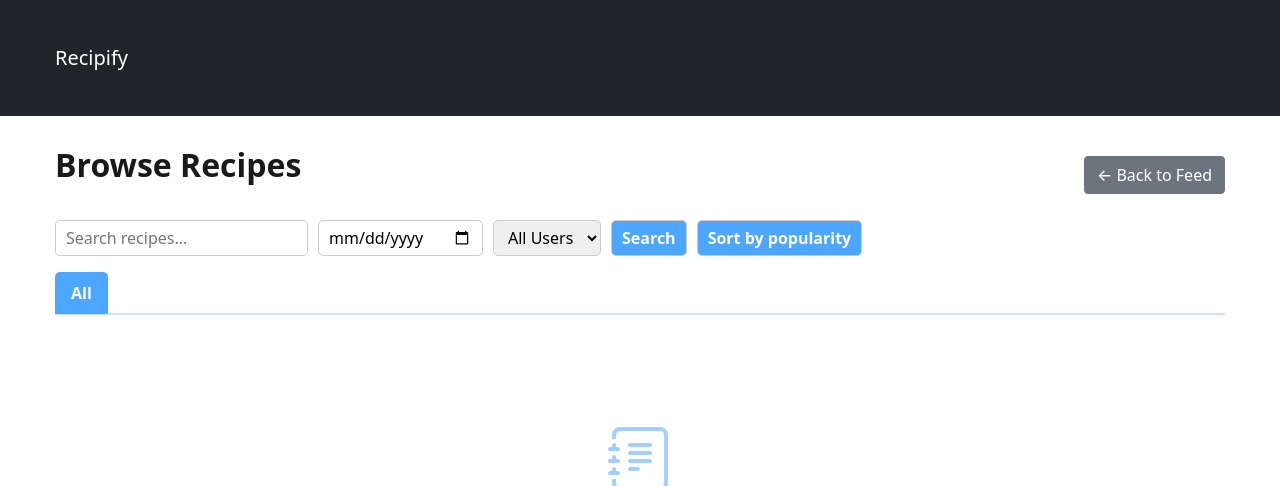
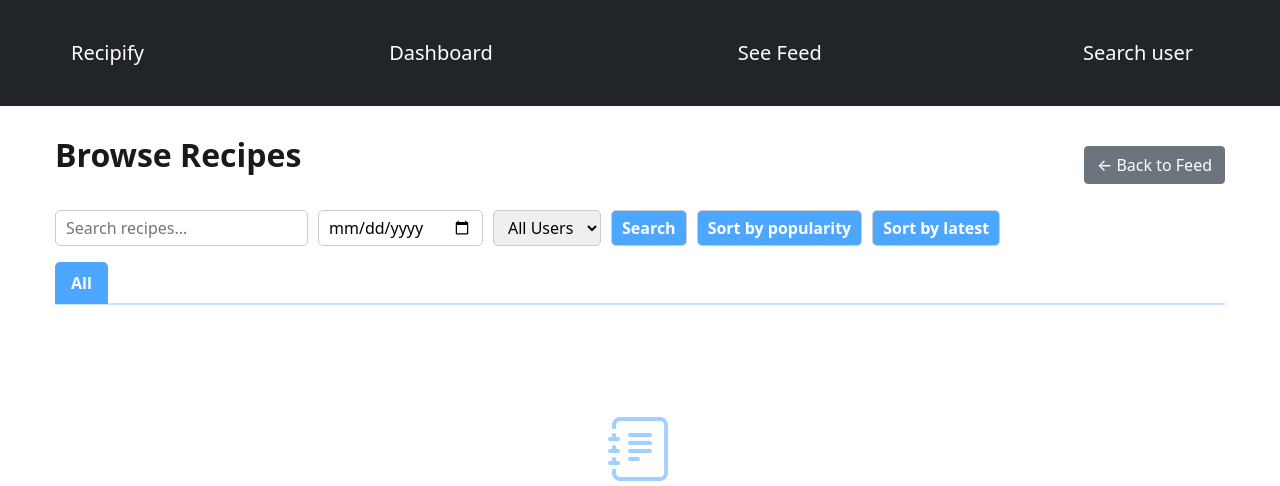
Before and after one commit to amemone/SEG-Small-Group-Project, a Django app: template recipes/templates/recipes/recipe_browse.html in a window 1280 px wide. Shown: the top 486 px of the page. Run offline with Django 5.2, Linux system fonts and the light colour scheme; the template is opened without the code that fills it, so the values that code supplies are empty; some libraries are stand-ins or nearby versions.

Commit message:
Add a button to sort the recipes by what was made most recently and update the navbar

```diff
--- a/recipes/templates/partials/navbar.html
+++ b/recipes/templates/partials/navbar.html
@@ -1,11 +1,37 @@
 <nav class="navbar navbar-expand-lg navbar-dark bg-dark mb-3">
   <div class="container">
+    <div class="mx-3">
       <a class="navbar-brand" href="{% url 'dashboard' %}">
         Recipify
       </a>
       <button class="navbar-toggler" type="button" data-bs-toggle="collapse" data-bs-target="#navbarSupportedContent" aria-controls="navbarSupportedContent" aria-expanded="false" aria-label="Toggle navigation">
         <span class="navbar-toggler-icon"></span>
       </button>
+    </div>
+    <div class="mx=3">
+      <a class="navbar-brand" href="{% url 'dashboard' %}">
+        Dashboard
+      </a>
+      <button class="navbar-toggler" type="button" data-bs-toggle="collapse" data-bs-target="#navbarSupportedContent" aria-controls="navbarSupportedContent" aria-expanded="false" aria-label="Toggle navigation">
+        <span class="navbar-toggler-icon"></span>
+      </button>
+    </div>
+    <div class="mx-3">
+      <a class="navbar-brand" href="{% url 'feed' %}">
+        See Feed
+      </a>
+      <button class="navbar-toggler" type="button" data-bs-toggle="collapse" data-bs-target="#navbarSupportedContent" aria-controls="navbarSupportedContent" aria-expanded="false" aria-label="Toggle navigation">
+        <span class="navbar-toggler-icon"></span>
+      </button>
+    </div>
+    <div class="mx-3">
+      <a class="navbar-brand" href="{% url 'user_browse' %}">
+        Search user
+      </a>
+      <button class="navbar-toggler" type="button" data-bs-toggle="collapse" data-bs-target="#navbarSupportedContent" aria-controls="navbarSupportedContent" aria-expanded="false" aria-label="Toggle navigation">
+        <span class="navbar-toggler-icon"></span>
+      </button>
+    </div>
     {% if user.is_authenticated %}
       {% include 'partials/menu.html' %}
     {% endif %}
--- a/recipes/templates/recipes/recipe_browse.html
+++ b/recipes/templates/recipes/recipe_browse.html
@@ -22,6 +22,8 @@
         </select>
         <button type="submit" class="btn btn-primary">Search</button>
         <button type="submit" name="popular" value="1" class="btn btn-primary">Sort by popularity</button>
+        <button type="submit" class="btn btn-primary">Sort by latest</button>
+
 
         <!-- Tag Filters inside the form -->
         <div class="tags-filter">
--- a/recipes/views/recipe_browse_view.py
+++ b/recipes/views/recipe_browse_view.py
@@ -43,8 +43,7 @@ def recipe_browse_view(request):
 
     if popular:
         recipes = filter_by_popularity(recipes)
-    else:
-        recipes = recipes.order_by('-publication_date')
+
 
     return render(request, 'recipes/recipe_browse.html', {
         'recipes': recipes,
```
Lines whose indentation alone changed are shown as unchanged.
